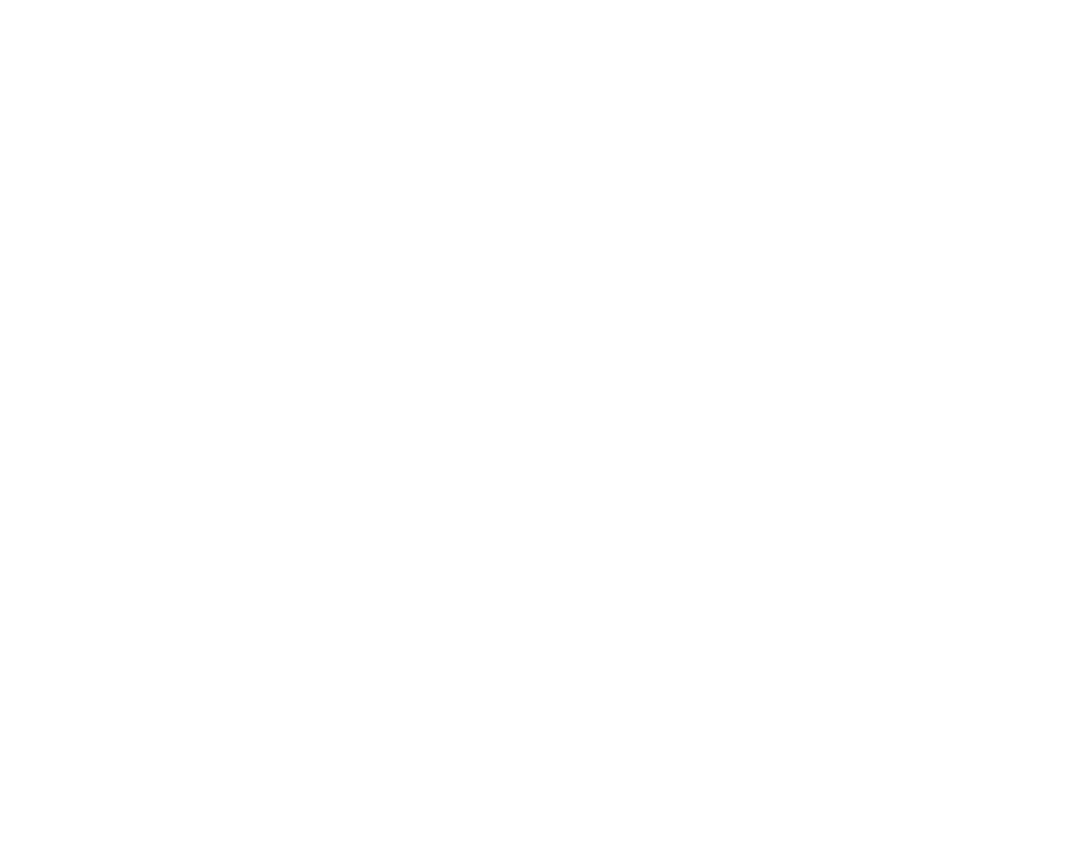
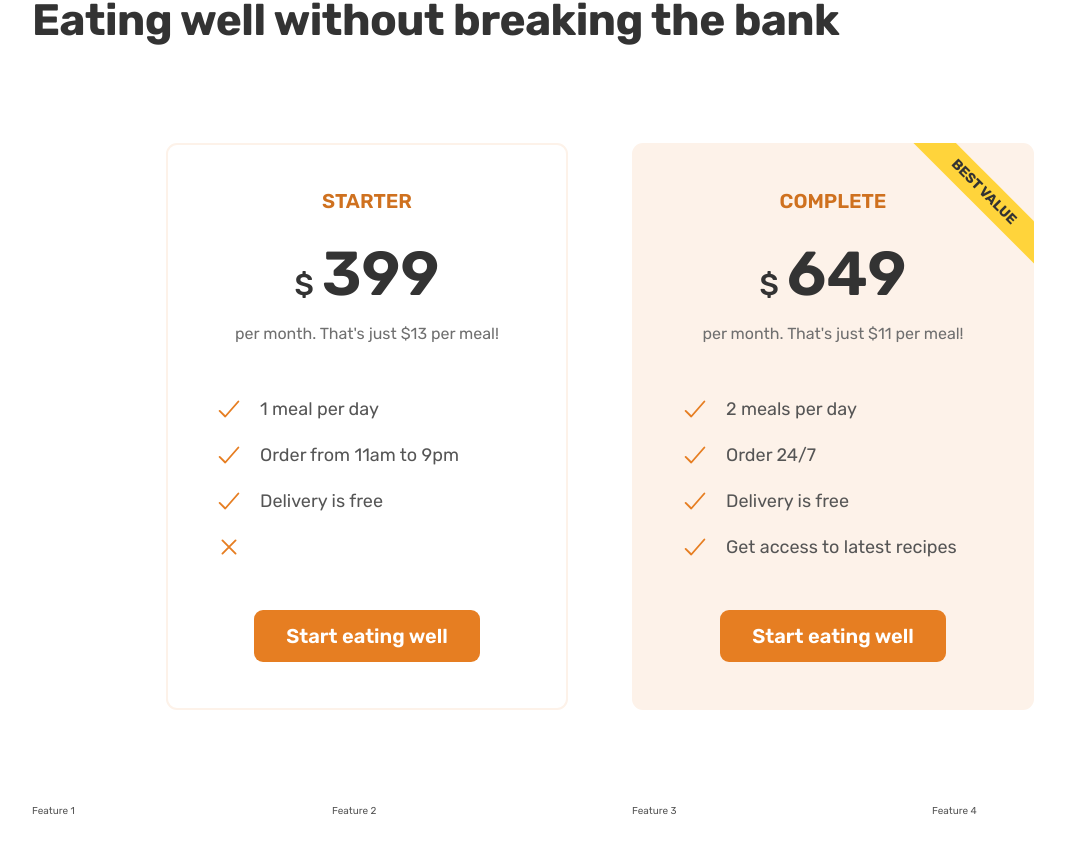
Before and after one commit to Elly1130/omnifood-website, a Next.js app: page / in a window 1280 px wide. Shown: the part 4897-5749 px from the top of the page, without its empty margins (40-1105 px from the left). Before the commit the page ends 4667 px from the top, so only its background shows below. Built offline with nearby package versions, Linux system fonts and the light colour scheme.

Commit message:
Building the Pricing Section

```diff
--- a/src/components/GlobalStyle.ts
+++ b/src/components/GlobalStyle.ts
@@ -33,6 +33,15 @@
   display: grid;
   column-gap: 6.4rem;
   row-gap: 9.6rem;
+  /* margin-bottom: 9.6rem;
+
+  :last-child {
+    margin-bottom: 0;
+  } */
+
+  :not(:last-child) {
+    margin-bottom: 9.6rem;
+  }
 `;
 
 export const Grid2Cols = css`
@@ -41,6 +50,10 @@
 
 export const Grid3Cols = css`
   grid-template-columns: repeat(3, 1fr);
+`;
+
+export const Grid4Cols = css`
+  grid-template-columns: repeat(4, 1fr);
 `;
 
 export const GridCenterV = css`
--- a/src/components/how-it-works/HowItWorks.tsx
+++ b/src/components/how-it-works/HowItWorks.tsx
@@ -7,7 +7,7 @@
   padding: 9.6rem 0;
 `;
 
-const ContainerGrid = styled(Grid)`
+export const ContainerGrid = styled(Grid)`
   ${Grid2Cols}
   ${GridCenterV}
   max-width: 120rem;
--- a/src/components/meals/diet/DietItem.tsx
+++ b/src/components/meals/diet/DietItem.tsx
@@ -1,7 +1,7 @@
 import { IoCheckmarkOutline } from "react-icons/io5";
 import styled from 'styled-components';
 
-const ListItem = styled.li`
+export const ListItem = styled.li`
   font-size: 1.8rem;
   display: flex;
   align-items: center;
--- a/src/components/meals/diet/DietList.tsx
+++ b/src/components/meals/diet/DietList.tsx
@@ -2,7 +2,7 @@
 import Heading from '../../ui/Heading';
 import DietItem from './DietItem';
 
-const List = styled.ul`
+export const List = styled.ul`
   list-style: none;
   display: flex;
   flex-direction: column;
--- /dev/null
+++ b/src/components/pricing-features/PricingFeatures.tsx
@@ -0,0 +1,19 @@
+import styled from 'styled-components';
+import Features from './features/Features';
+
+import Pricing from './pricing/Pricing';
+
+const PricingSection = styled.section`
+  padding: 9.6rem 0;
+`;
+
+const PricingFeatures = () => {
+  return (
+    <PricingSection>
+      <Pricing />
+      <Features />
+    </PricingSection>
+  );
+};
+
+export default PricingFeatures;
--- /dev/null
+++ b/src/components/pricing-features/features/Features.tsx
@@ -0,0 +1,22 @@
+import styled from 'styled-components';
+import { Grid, Grid4Cols } from '../../GlobalStyle';
+
+const ContainerGrid = styled(Grid)`
+  ${Grid4Cols}
+  max-width: 120rem;
+  padding: 0 3.2rem;
+  margin: 0 auto;
+`;
+
+const Features = () => {
+  return (
+    <ContainerGrid>
+      <div>Feature 1</div>
+      <div>Feature 2</div>
+      <div>Feature 3</div>
+      <div>Feature 4</div>
+    </ContainerGrid>
+  );
+};
+
+export default Features;
--- /dev/null
+++ b/src/components/pricing-features/pricing/Pricing.tsx
@@ -0,0 +1,36 @@
+import styled from 'styled-components';
+import { getPricingPlanData, PricingPlanType } from '../../../data/Pricing';
+import { Grid, Grid2Cols } from '../../GlobalStyle';
+
+import { Container } from '../../how-it-works/HowItWorks';
+import Heading from '../../ui/Heading';
+import PricingPlan from './PricingPlan';
+
+const ContainerGrid = styled(Grid)`
+  ${Grid2Cols}
+  max-width: 120rem;
+  padding: 0 3.2rem;
+  margin: 0 auto;
+`;
+
+export type PricingPlanProps = {
+  data: PricingPlanType;
+};
+
+const Pricing = () => {
+  const pricingPlanData = getPricingPlanData();
+
+  return (
+    <>
+      <Container>
+        <Heading classification='subheading'>Pricing</Heading>
+        <Heading classification='secondary'>Eating well without breaking the bank</Heading>
+      </Container>
+      <ContainerGrid>
+        {pricingPlanData.map(data => <PricingPlan key={data.name} data={data} />)}
+      </ContainerGrid>
+    </>
+  );
+};
+
+export default Pricing;
--- /dev/null
+++ b/src/components/pricing-features/pricing/PricingItem.tsx
@@ -0,0 +1,17 @@
+import { IoCheckmarkOutline, IoCloseOutline } from "react-icons/io5";
+import { ListItem } from '../../meals/diet/DietItem';
+
+type PricingItemProps = {
+  specification: string,
+};
+
+const PricingItem: React.FC<PricingItemProps> = ({ specification }) => {
+  return (
+    <ListItem>
+      {specification === '' ? <IoCloseOutline className='icon' /> : <IoCheckmarkOutline className='icon' />}
+      <span>{specification}</span>
+    </ListItem>
+  );
+};
+
+export default PricingItem;
--- /dev/null
+++ b/src/components/pricing-features/pricing/PricingPlan.tsx
@@ -0,0 +1,99 @@
+import styled from 'styled-components';
+
+import { List } from '../../meals/diet/DietList';
+import Button from '../../ui/Button';
+import { PricingPlanProps } from './Pricing';
+import PricingItem from './PricingItem';
+
+const PricingPlanDiv = styled.div`
+  border-radius: 11px;
+  width: 75%;
+
+  &.starter {
+    justify-self: end;
+    border: 2px solid #fdf2e9;
+    padding: 4.6rem;
+  }
+
+  &.complete {
+    background-color: #fdf2e9;
+    padding: 4.8rem;
+    position: relative;
+    overflow: hidden;
+
+    ::after{
+      content: 'Best Value';
+      position: absolute;
+      top: 6%;
+      right: -18%;
+      text-transform: uppercase;
+      font-size: 1.4rem;
+      font-weight: 700;
+      color: #333;
+      background-color: #ffd43b;
+      padding: 0.8rem 8rem;
+      transform: rotate(45deg);
+    }
+  }
+`;
+
+const Header = styled.header`
+  text-align: center;
+  margin-bottom: 4.8rem;
+`;
+
+const Name = styled.p`
+  color: #cf711f;
+  font-weight: 600;
+  font-size: 2rem;
+  text-transform: uppercase;
+  letter-spacing: 0.75;
+  margin-bottom: 3.2rem;
+`;
+
+const Price = styled.p`
+  font-size: 6.2rem;
+  font-weight: 600;
+  color: #333;
+  margin-bottom: 1.6rem;
+
+  span {
+    font-size: 3rem;
+    font-weight: 500;
+    margin-right: 0.8rem;
+  }
+`;
+
+const Text = styled.p`
+  font-size: 1.6rem;
+  line-height: 1.6;
+  color: #6f6f6f;
+`;
+
+const Signup = styled.div`
+  text-align: center;
+  margin-top: 4.8rem;
+`;
+
+const PricingPlan: React.FC<PricingPlanProps> = ({ data }) => {
+  return (
+    <PricingPlanDiv className={data.name}>
+      <Header>
+        <Name>{data.name}</Name>
+        <Price>
+          <span>$</span>
+          {data.price}
+        </Price>
+        <Text>{data.text}</Text>
+      </Header>
+      <List>
+        {data.specifications.map(data => <PricingItem key={data} specification={data} />)}
+      </List>
+      <Signup>
+        <Button primary link='#'>Start eating well</Button>
+      </Signup>
+    </PricingPlanDiv>
+  );
+};
+
+export default PricingPlan;
--- /dev/null
+++ b/src/data/Pricing.ts
@@ -0,0 +1,35 @@
+export type PricingPlanType = {
+  name: string;
+  price: number;
+  text: string;
+  specifications: string[];
+};
+
+const PlanData: PricingPlanType[] = [
+  {
+    name: 'starter',
+    price: 399,
+    text: "per month. That's just $13 per meal!",
+    specifications: [
+      '1 meal per day',
+      'Order from 11am to 9pm',
+      'Delivery is free',
+      '',
+    ],
+  },
+  {
+    name: 'complete',
+    price: 649,
+    text: "per month. That's just $11 per meal!",
+    specifications: [
+      '2 meals per day',
+      'Order 24/7',
+      'Delivery is free',
+      'Get access to latest recipes',
+    ],
+  },
+];
+
+export const getPricingPlanData = (): PricingPlanType[] => {
+  return PlanData;
+};
--- a/src/pages/index.tsx
+++ b/src/pages/index.tsx
@@ -5,6 +5,7 @@
 import Hero from '../components/hero/Hero';
 import HowItWorks from '../components/how-it-works/HowItWorks';
 import Meals from '../components/meals/Meals';
+import PricingFeatures from '../components/pricing-features/PricingFeatures';
 import Testimonials from '../components/testimonials/Testimonials';
 
 type Props = {
@@ -12,7 +13,8 @@
 };
 
 const Home: React.FC<Props> = ({ images }) => {
-  return <>
+  return (
+    <>
       <Head>
         <title>Omnifood</title>
       </Head>
@@ -21,7 +23,9 @@
       <HowItWorks />
       <Meals />
       <Testimonials />
-  </>;
+      <PricingFeatures />
+    </>
+  );
 };
 
 export const getStaticProps: GetStaticProps = async () => {
```
Lines whose indentation alone changed are shown as unchanged.
